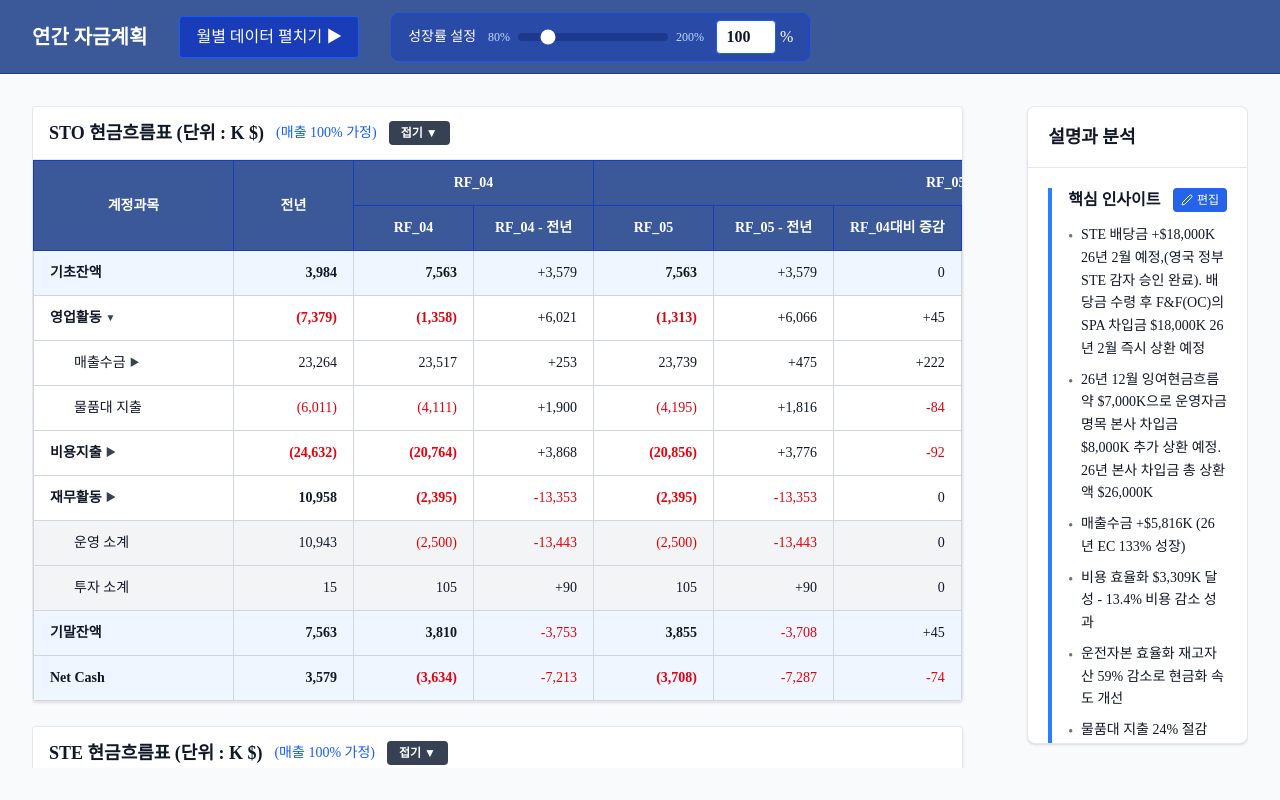
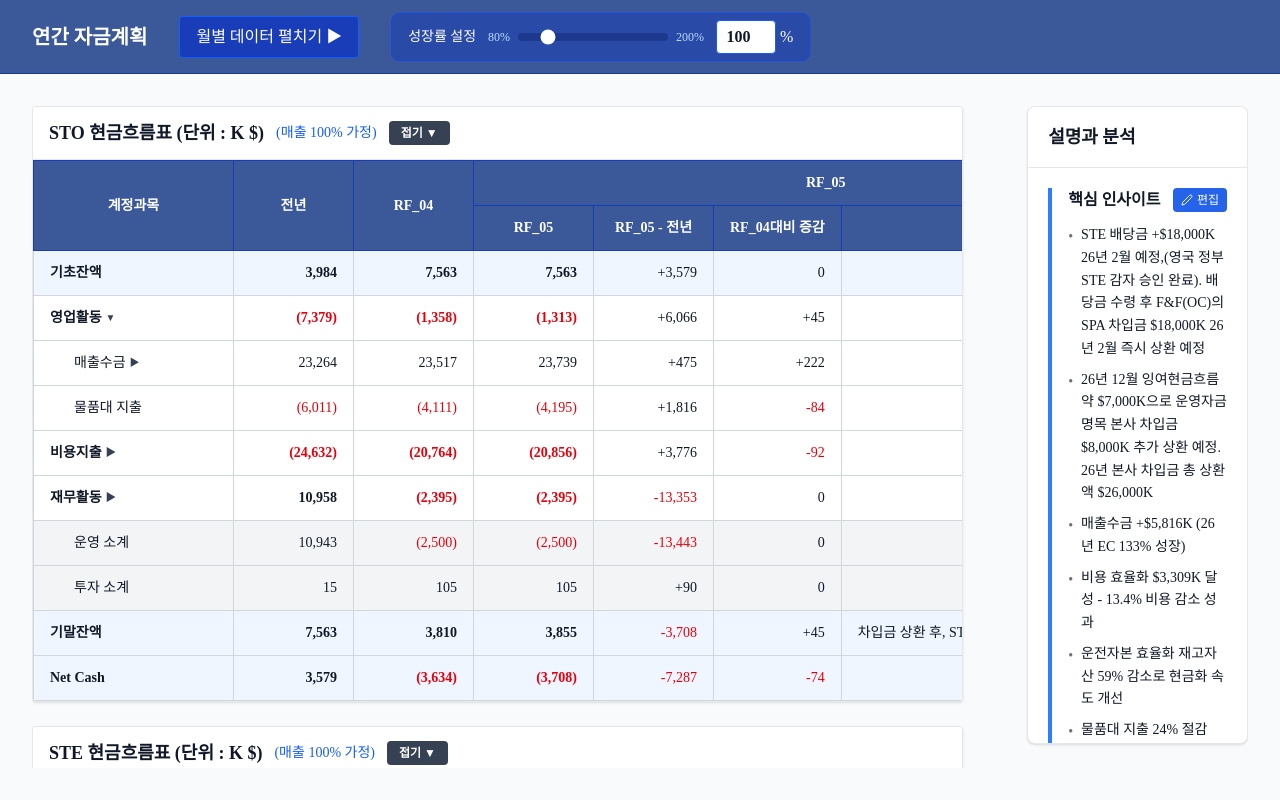
Before and after one commit to kyeongsoo88/stocashnew, a Next.js app: page / in a window 1280 px wide. Built offline with nearby package versions, Linux system fonts and the light colour scheme; a web font is replaced by a local one.

Commit message:
feat: remove RF_04 minus prev year column, merge RF_04 header
Co-authored-by: Cursor <cursoragent@cursor.com>

```diff
--- a/components/DataTable.tsx
+++ b/components/DataTable.tsx
@@ -265,10 +265,7 @@ export const DataTable: React.FC<DataTableProps> = ({
   const newLayoutHeaders = useNewLayout && !showMonthly ? [
     { label: '계정과목', rowSpan: 2, colSpan: 1 },
     { label: '전년', rowSpan: 2, colSpan: 1 },
-    { label: 'RF_04', rowSpan: 1, colSpan: 2, children: [
-      { label: 'RF_04', rowSpan: 1, colSpan: 1 },
-      { label: 'RF_04 - 전년', rowSpan: 1, colSpan: 1 },
-    ]},
+    { label: 'RF_04', rowSpan: 2, colSpan: 1 },
     { label: 'RF_05', rowSpan: 1, colSpan: 4, children: [
       { label: 'RF_05', rowSpan: 1, colSpan: 1 },
       { label: 'RF_05 - 전년', rowSpan: 1, colSpan: 1 },
@@ -311,11 +308,12 @@ export const DataTable: React.FC<DataTableProps> = ({
                   전년
                 </th>
                 <th
-                  colSpan={2}
+                  rowSpan={2}
                   style={{ backgroundColor: headerBg, color: headerText }}
                   className={cn(
                     'px-4 py-3 border font-bold whitespace-nowrap text-center',
                     headerStyle === 'dark' ? 'border-blue-800' : 'border-gray-300',
+                    'min-w-[120px]'
                   )}
                 >
                   RF_04
@@ -333,26 +331,6 @@ export const DataTable: React.FC<DataTableProps> = ({
               </tr>
               {/* 두 번째 행: 소컬럼 */}
               <tr>
-                <th
-                  style={{ backgroundColor: headerBg, color: headerText }}
-                  className={cn(
-                    'px-4 py-3 border font-bold whitespace-nowrap text-center',
-                    headerStyle === 'dark' ? 'border-blue-800' : 'border-gray-300',
-                    'min-w-[120px]'
-                  )}
-                >
-                  RF_04
-                </th>
-                <th
-                  style={{ backgroundColor: headerBg, color: headerText }}
-                  className={cn(
-                    'px-4 py-3 border font-bold whitespace-nowrap text-center',
-                    headerStyle === 'dark' ? 'border-blue-800' : 'border-gray-300',
-                    'min-w-[120px]'
-                  )}
-                >
-                  RF_04 - 전년
-                </th>
                 <th
                   style={{ backgroundColor: headerBg, color: headerText }}
                   className={cn(
@@ -488,7 +466,6 @@ export const DataTable: React.FC<DataTableProps> = ({
                   account,
                   y25Total,
                   y26Plan,
-                  formatNumber(planMinusPrevYear),
                   y26Actual,
                   formatNumber(rollingMinusPrevYear),
                   formatNumber(planVsActual),
@@ -514,11 +491,11 @@ export const DataTable: React.FC<DataTableProps> = ({
                     const val     = formatNum(cell);
                     const neg     = ci !== 0 && isNeg(cell);
                     const isDetailCol = isLast && useNewLayout && !showMonthly;
-                    const isDeltaCol  = useNewLayout && !showMonthly && (ci === 3 || ci === 5 || ci === 6);
+                    const isDeltaCol  = useNewLayout && !showMonthly && (ci === 4 || ci === 5);
                     const displayVal  = isDeltaCol ? formatDelta(cell) : val;
                     const isSteYellow =
                       (node.data[0]?.includes('STE주주환원') || node.data[0]?.includes('26년 기말 주주환원')) &&
-                      ci === 4 &&
+                      ci === 3 &&
                       useNewLayout && !showMonthly;
 
                     return (
```
